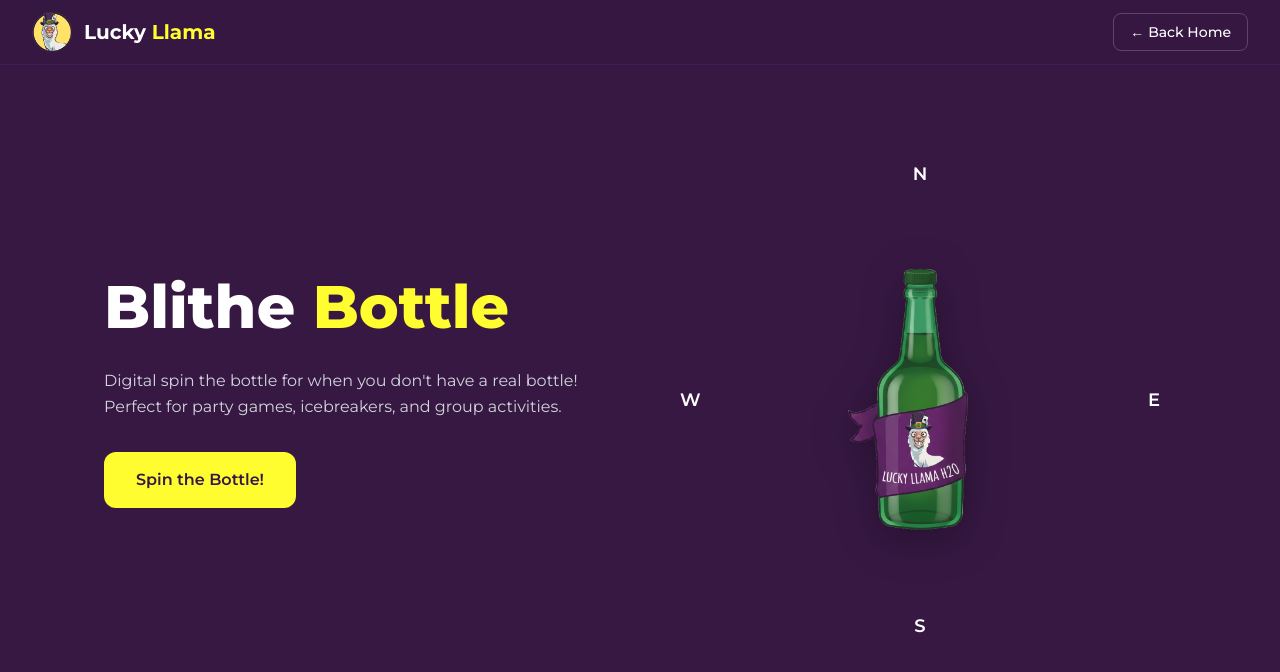
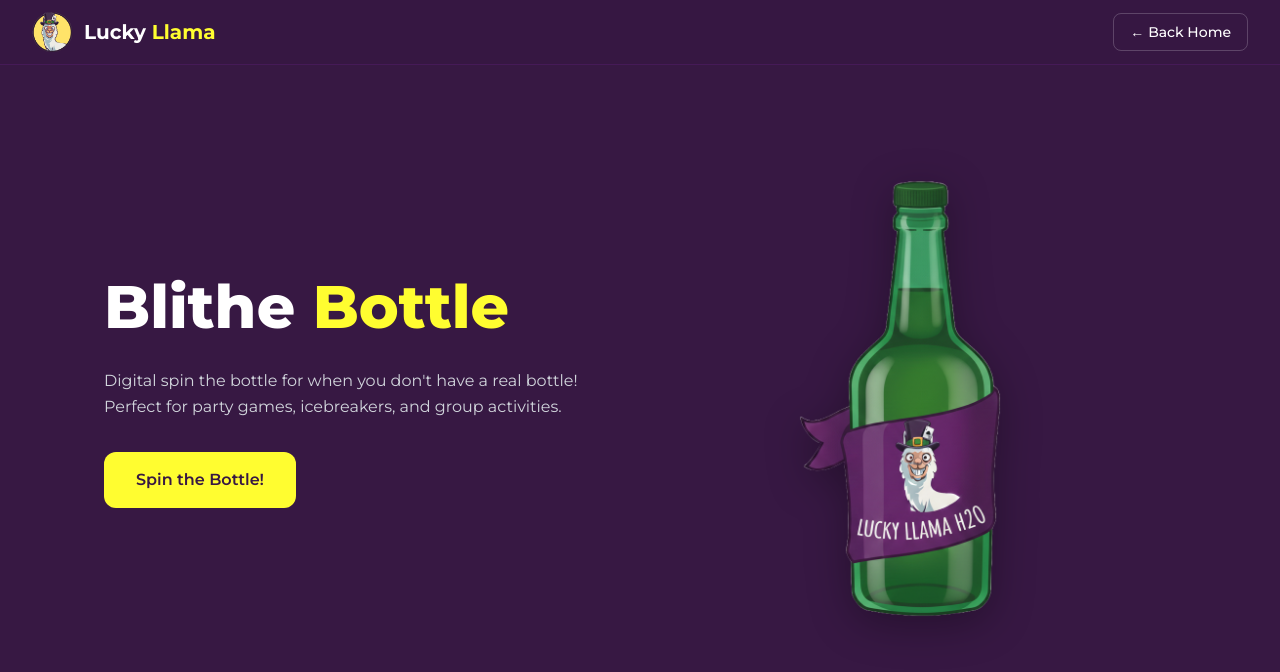
Before and after one commit to elijah-alonzo/lucky-llama, a Next.js app: page /bottle in a window 1280 px wide. Shown: the top 672 px of the page. Built offline with nearby package versions, Linux system fonts and the light colour scheme.

Commit message:
Apply Blithe Bottle corrections: remove directions, bigger bottle on desktop, bottle in success modal

```diff
--- a/app/bottle/page.tsx
+++ b/app/bottle/page.tsx
@@ -94,21 +94,16 @@ export default function Bottle() {
                 </button>
               </div>
 
-              {/* Current Direction */}
-              {pointingDirection && (
-                <div className="text-gray-300">
-                  Bottle is pointing: <span className="font-bold" style={{ color: '#fffd30' }}>{pointingDirection}</span>
-                </div>
-              )}
+
             </div>
 
             {/* Right Content - Bottle */}
             <div className="flex justify-center lg:justify-end w-full px-4 sm:px-0">
               <div className="relative w-full flex justify-center">
-                <div className="w-full max-w-[280px] sm:max-w-[320px] md:max-w-[400px] lg:max-w-[500px] xl:max-w-[550px] aspect-square flex items-center justify-center">
+                <div className="w-full max-w-[280px] sm:max-w-[320px] md:max-w-[450px] lg:max-w-[550px] xl:max-w-[650px] aspect-square flex items-center justify-center">
                   {/* Spinning Bottle */}
                   <div
-                    className={`w-64 h-64 sm:w-80 sm:h-80 lg:w-96 lg:h-96 flex items-center justify-center`}
+                    className={`w-64 h-64 sm:w-80 sm:h-80 md:w-96 md:h-96 lg:w-[450px] lg:h-[450px] xl:w-[500px] xl:h-[500px] flex items-center justify-center`}
                     style={{
                       transform: `rotate(${rotation}deg)`,
                       transition: isSpinning ? 'transform 3s cubic-bezier(0.23, 1, 0.32, 1)' : 'none'
@@ -117,31 +112,11 @@ export default function Bottle() {
                     <Image
                       src="/bottle.png"
                       alt="Spinning Bottle"
-                      width={300}
-                      height={300}
-                      className="object-contain drop-shadow-2xl"
+                      width={400}
+                      height={400}
+                      className="object-contain drop-shadow-2xl w-full h-full"
                       style={{ filter: 'drop-shadow(0 10px 20px rgba(0,0,0,0.3))' }}
                     />
-                  </div>
-
-                  {/* Direction Indicators */}
-                  <div className="absolute inset-0 pointer-events-none">
-                    {/* North */}
-                    <div className="absolute top-4 left-1/2 transform -translate-x-1/2 text-white font-semibold text-lg">
-                      N
-                    </div>
-                    {/* South */}
-                    <div className="absolute bottom-4 left-1/2 transform -translate-x-1/2 text-white font-semibold text-lg">
-                      S
-                    </div>
-                    {/* East */}
-                    <div className="absolute right-4 top-1/2 transform -translate-y-1/2 text-white font-semibold text-lg">
-                      E
-                    </div>
-                    {/* West */}
-                    <div className="absolute left-4 top-1/2 transform -translate-y-1/2 text-white font-semibold text-lg">
-                      W
-                    </div>
                   </div>
                 </div>
               </div>
@@ -169,18 +144,37 @@ export default function Bottle() {
               </svg>
             </button>
 
-            <div className="flex items-center justify-center mb-8">
-              <div className="text-center">
+            <div className="flex flex-col items-center justify-center mb-8">
+              <div className="text-center mb-6">
                 <h2 className="text-4xl font-semibold mb-3 text-white">
                   Bottle Points
                 </h2>
                 <h3 className="text-5xl font-bold mb-3" style={{ color: '#fffd30' }}>
                   {pointingDirection}
                 </h3>
-                <p className="text-lg text-gray-200">
-                  That's your direction!
-                </p>
               </div>
+
+              {/* Show bottle pointing in the direction */}
+              <div className="mb-4">
+                <div
+                  className="w-32 h-32 flex items-center justify-center"
+                  style={{
+                    transform: `rotate(${rotation}deg)`
+                  }}
+                >
+                  <Image
+                    src="/bottle.png"
+                    alt="Bottle pointing direction"
+                    width={120}
+                    height={120}
+                    className="object-contain drop-shadow-lg"
+                  />
+                </div>
+              </div>
+
+              <p className="text-lg text-gray-200">
+                That's your direction!
+              </p>
             </div>
 
           </div>
--- a/app/page.tsx
+++ b/app/page.tsx
@@ -129,7 +129,7 @@ export default function Home() {
               <div className="certification-content">
                 <h5 className="certification-title">Rolling Roulette</h5>
                 <p className="certification-description">
-                  A spinner that holds multiple text options. Perfect for making random selections from a list of choices.
+                  Build your own wheel, load it with options, and let the spin settle the score.
                 </p>
                 <Link href="/roulette" className="certification-button block text-center no-underline">
                   Play Now
--- a/context/about.md
+++ b/context/about.md
@@ -6,3 +6,8 @@ The layout should be exactly like the Home Page and the Rolling Roullete to have
 
 ## Notes
 I added the bottle.png in the public directory to use as the spinning bottle.
+
+## Corrections
+1. Remove the directions. Game doesn need that.
+2. Make the bottle a bit bigger in the desktop view.
+3. Can we make the success message display the bottle and the direction it is pointing at? For exaple the image of the bottle is pointing at the east, the success messaeg will display the bottle in it pointing at the east as well.
```
